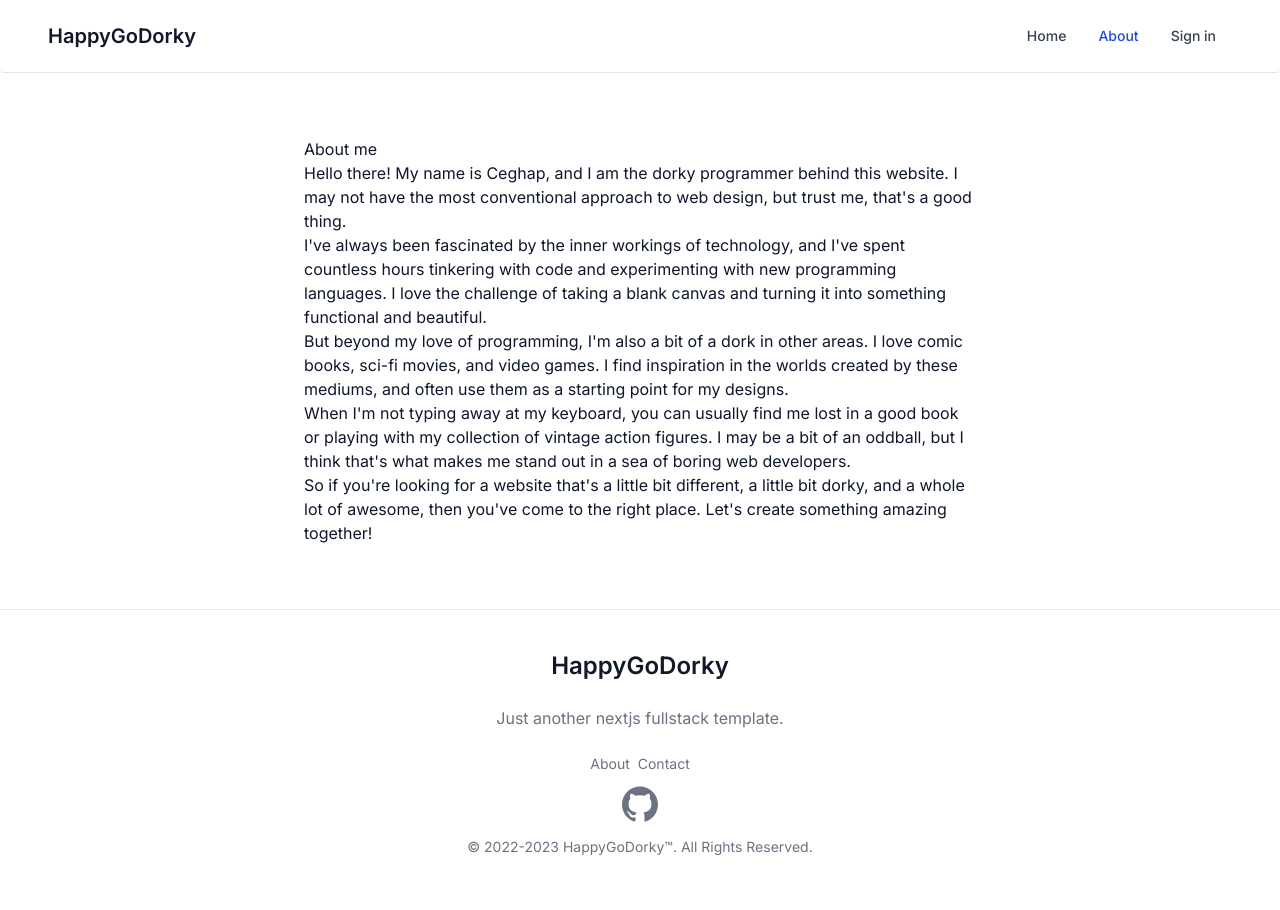
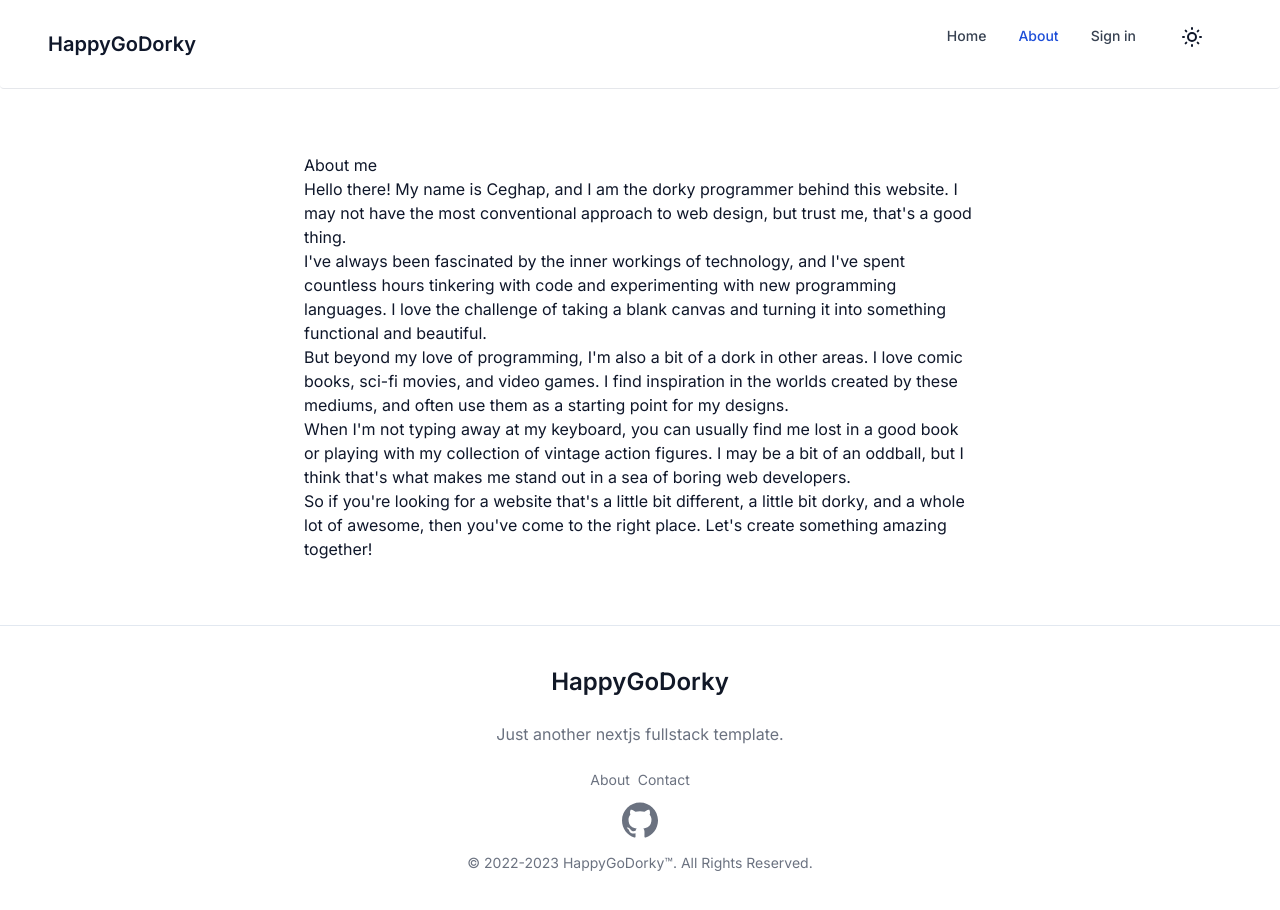
Before and after one commit to ceghap/nextjs-fullstack, a Next.js app: page /about in a window 1280 px wide. Shown: the top 910 px of the page. Built offline with nearby package versions, Linux system fonts and the light colour scheme.

Commit message:
Added dark mode

```diff
--- a/package.json
+++ b/package.json
@@ -13,6 +13,7 @@
     "@next-auth/prisma-adapter": "^1.0.5",
     "@next/font": "13.1.6",
     "@prisma/client": "^4.12.0",
+    "@radix-ui/react-label": "^2.0.2",
     "@radix-ui/react-slot": "^1.0.2",
     "@tanstack/react-query": "^4.28.0",
     "@tanstack/react-query-devtools": "^4.29.0",
@@ -27,6 +28,7 @@
     "lucide-react": "^0.241.0",
     "next": "13.1.6",
     "next-auth": "^4.21.1",
+    "next-themes": "^0.2.1",
     "nodemailer": "^6.9.1",
     "react": "18.2.0",
     "react-dom": "18.2.0",
--- a/src/components/Header.tsx
+++ b/src/components/Header.tsx
@@ -1,3 +1,5 @@
+import { ThemeToggle } from "./ThemeToggle";
+
 const Header = () => {
   return (
     <header>
@@ -609,6 +611,9 @@ const Header = () => {
                 alt="user photo"
               />
             </button>
+            <div className="relative top-[6px] ml-2">
+              <ThemeToggle />
+            </div>
             {/* Dropdown menu */}
             <div
               className="z-50 my-4 hidden w-56 list-none divide-y divide-gray-100 rounded bg-white text-base shadow dark:divide-gray-600 dark:bg-gray-700"
--- a/src/components/Navbar.tsx
+++ b/src/components/Navbar.tsx
@@ -1,6 +1,7 @@
 import Link from "next/link";
 import { useRouter } from "next/router";
 import { CgMenu } from "react-icons/cg";
+import { ThemeToggle } from "./ThemeToggle";
 const Navbar = () => {
   const router = useRouter();
 
@@ -24,12 +25,10 @@ const Navbar = () => {
         </button>
         <div className="hidden w-full md:block md:w-auto" id="navbar-default">
           <ul className="mt-4 flex flex-col rounded-lg border border-gray-100 bg-gray-50 p-4 dark:border-gray-700 dark:bg-gray-800 md:mt-0 md:flex-row md:space-x-8 md:border-0 md:bg-white md:text-sm md:font-medium md:dark:bg-gray-900">
-            <>
             <li>
               <Link
                 href="/"
-                  className={`block rounded bg-blue-700 py-2 pl-3 pr-4 md:bg-transparent md:p-0 ${
-                    router.asPath === "/"
+                className={`block rounded bg-blue-700 py-2 pl-3 pr-4 md:bg-transparent md:p-0 ${router.asPath === "/"
                   ? "dark:text-white md:text-blue-700"
                   : "text-gray-700 dark:text-gray-400"
                   }`}
@@ -41,8 +40,7 @@ const Navbar = () => {
             <li>
               <Link
                 href="/about"
-                  className={`block rounded py-2 pl-3 pr-4 text-gray-700 hover:bg-gray-100 dark:text-gray-400 dark:hover:bg-gray-700 dark:hover:text-white md:border-0 md:p-0 md:hover:bg-transparent md:hover:text-blue-700 md:dark:hover:bg-transparent md:dark:hover:text-white ${
-                    router.asPath === "/about"
+                className={`block rounded py-2 pl-3 pr-4 text-gray-700 hover:bg-gray-100 dark:text-gray-400 dark:hover:bg-gray-700 dark:hover:text-white md:border-0 md:p-0 md:hover:bg-transparent md:hover:text-blue-700 md:dark:hover:bg-transparent md:dark:hover:text-white ${router.asPath === "/about"
                   ? "dark:text-white md:text-blue-700"
                   : "text-gray-700 dark:text-gray-400"
                   }`}
@@ -50,11 +48,9 @@ const Navbar = () => {
                 About
               </Link>
             </li>
-
             <li>
               <Link
-                  className={`block rounded py-2 pl-3 pr-4 text-gray-700 hover:bg-gray-100 dark:text-gray-400 dark:hover:bg-gray-700 dark:hover:text-white md:border-0 md:p-0 md:hover:bg-transparent md:hover:text-blue-700 md:dark:hover:bg-transparent md:dark:hover:text-white ${
-                    router.asPath === "/signin"
+                className={`block rounded py-2 pl-3 pr-4 text-gray-700 hover:bg-gray-100 dark:text-gray-400 dark:hover:bg-gray-700 dark:hover:text-white md:border-0 md:p-0 md:hover:bg-transparent md:hover:text-blue-700 md:dark:hover:bg-transparent md:dark:hover:text-white ${router.asPath === "/signin"
                   ? "dark:text-white md:text-blue-700"
                   : "text-gray-700 dark:text-gray-400"
                   }`}
@@ -63,7 +59,9 @@ const Navbar = () => {
                 Sign in
               </Link>
             </li>
-            </>
+            <li>
+              <ThemeToggle />
+            </li>
           </ul>
         </div>
       </div>
--- a/src/components/SidebarItem.tsx
+++ b/src/components/SidebarItem.tsx
@@ -15,7 +15,7 @@ const SidebarItem = ({
         <span className="text-2xl text-gray-400 group-hover:text-gray-900">
           {icon}
         </span>
-        <span className="ml-3">{name}</span>
+        <span className="ml-3 dark:text-white">{name}</span>
       </Link>
     </li>
   );
--- /dev/null
+++ b/src/components/ThemeProvider.tsx
@@ -0,0 +1,8 @@
+
+import * as React from "react"
+import { ThemeProvider as NextThemesProvider } from "next-themes"
+import { ThemeProviderProps } from "next-themes/dist/types"
+
+export function ThemeProvider({ children, ...props }: ThemeProviderProps) {
+    return <NextThemesProvider {...props}>{children}</NextThemesProvider>
+}
--- /dev/null
+++ b/src/components/ThemeToggle.tsx
@@ -0,0 +1,23 @@
+
+import * as React from "react"
+import { useTheme } from "next-themes"
+
+import { Button } from "@/components/ui/button"
+import { Icons } from "@/components/icon"
+
+export function ThemeToggle() {
+    const { setTheme, theme } = useTheme()
+
+    return (
+        <Button
+            variant="ghost"
+            size="sm"
+            onClick={() => setTheme(theme === "light" ? "dark" : "light")}
+            className="relative top-[-7px]"
+        >
+            <Icons.sun className="rotate-0 scale-100 transition-all dark:-rotate-90 dark:scale-0" />
+            <Icons.moon className="absolute rotate-90 scale-0 transition-all dark:rotate-0 dark:scale-100" />
+            <span className="sr-only">Toggle theme</span>
+        </Button>
+    )
+}
--- /dev/null
+++ b/src/components/icon.tsx
@@ -0,0 +1,23 @@
+import {
+    LucideProps,
+    Moon,
+    SunMedium,
+    Twitter,
+    type Icon as LucideIcon,
+} from "lucide-react"
+
+export type Icon = LucideIcon
+
+export const Icons = {
+    sun: SunMedium,
+    moon: Moon,
+    logo: (props: LucideProps) => (
+        <svg xmlns="http://www.w3.org/2000/svg" viewBox="0 0 24 24" {...props}>
+            <path
+                fill="currentColor"
+                d="M11.572 0c-.176 0-.31.001-.358.007a19.76 19.76 0 0 1-.364.033C7.443.346 4.25 2.185 2.228 5.012a11.875 11.875 0 0 0-2.119 5.243c-.096.659-.108.854-.108 1.747s.012 1.089.108 1.748c.652 4.506 3.86 8.292 8.209 9.695.779.25 1.6.422 2.534.525.363.04 1.935.04 2.299 0 1.611-.178 2.977-.577 4.323-1.264.207-.106.247-.134.219-.158-.02-.013-.9-1.193-1.955-2.62l-1.919-2.592-2.404-3.558a338.739 338.739 0 0 0-2.422-3.556c-.009-.002-.018 1.579-.023 3.51-.007 3.38-.01 3.515-.052 3.595a.426.426 0 0 1-.206.214c-.075.037-.14.044-.495.044H7.81l-.108-.068a.438.438 0 0 1-.157-.171l-.05-.106.006-4.703.007-4.705.072-.092a.645.645 0 0 1 .174-.143c.096-.047.134-.051.54-.051.478 0 .558.018.682.154.035.038 1.337 1.999 2.895 4.361a10760.433 10760.433 0 0 0 4.735 7.17l1.9 2.879.096-.063a12.317 12.317 0 0 0 2.466-2.163 11.944 11.944 0 0 0 2.824-6.134c.096-.66.108-.854.108-1.748 0-.893-.012-1.088-.108-1.747-.652-4.506-3.859-8.292-8.208-9.695a12.597 12.597 0 0 0-2.499-.523A33.119 33.119 0 0 0 11.573 0zm4.069 7.217c.347 0 .408.005.486.047a.473.473 0 0 1 .237.277c.018.06.023 1.365.018 4.304l-.006 4.218-.744-1.14-.746-1.14v-3.066c0-1.982.01-3.097.023-3.15a.478.478 0 0 1 .233-.296c.096-.05.13-.054.5-.054z"
+            />
+        </svg>
+    ),
+
+}
--- a/src/components/layouts/PrivateLayout.tsx
+++ b/src/components/layouts/PrivateLayout.tsx
@@ -1,9 +1,11 @@
 import React from "react";
 import Header from "../Header";
 import Sidebar from "../Sidebar";
+import { ThemeProvider } from "../ThemeProvider";
 
 const PrivateLayout = ({ children }: { children: React.ReactNode }) => {
   return (
+    <ThemeProvider attribute="class" defaultTheme="system" enableSystem>
       <div>
         <>
           <Header />
@@ -13,6 +15,7 @@ const PrivateLayout = ({ children }: { children: React.ReactNode }) => {
           </div>
         </>
       </div>
+    </ThemeProvider>
   );
 };
 
--- a/src/components/layouts/PublicLayout.tsx
+++ b/src/components/layouts/PublicLayout.tsx
@@ -1,14 +1,17 @@
 import React from "react";
 import Footer from "../Footer";
 import Navbar from "../Navbar";
+import { ThemeProvider } from "../ThemeProvider";
 
 const PublicLayout = ({ children }: { children: React.ReactNode }) => {
   return (
-    <div className="relative min-h-screen">
-      <Navbar />
-      <div className="">{children}</div>
-      <Footer />
-    </div>
+    <ThemeProvider attribute="class" defaultTheme="system" enableSystem>
+      <div className="relative min-h-screen">
+        <Navbar />
+        <div className="">{children}</div>
+        <Footer />
+      </div>
+    </ThemeProvider>
   );
 };
 
--- a/src/pages/signin.tsx
+++ b/src/pages/signin.tsx
@@ -85,7 +85,7 @@ export default function Signin() {
       <main className="flex justify-center p-4">
         <section className="w-full dark:bg-gray-900">
           <div className="mx-auto flex h-full flex-col items-center justify-center px-6 py-8 lg:py-0">
-            <div className="w-full rounded-lg bg-white sm:max-w-md md:mt-0 xl:p-0">
+            <div className="w-full rounded-lg bg-dark sm:max-w-md md:mt-0 xl:p-0">
               <div className="space-y-4 p-6 sm:p-8 md:space-y-6">
                 <h1 className="text-center text-xl font-bold leading-tight tracking-tight text-gray-900 dark:text-white md:text-2xl">
                   Sign in to your account
--- a/src/pages/signup.tsx
+++ b/src/pages/signup.tsx
@@ -130,7 +130,7 @@ export default function Signup() {
       <main className="flex justify-center p-4">
         <section className="w-full dark:bg-gray-900">
           <div className="mx-auto flex h-full flex-col items-center justify-center px-6 py-8 lg:py-0">
-            <div className="w-full rounded-lg bg-white sm:max-w-md md:mt-0 xl:p-0">
+            <div className="w-full rounded-lg bg-dark sm:max-w-md md:mt-0 xl:p-0">
               <div className="space-y-4 p-6 sm:p-8 md:space-y-6">
                 <h1 className="text-center text-xl font-bold leading-tight tracking-tight text-gray-900 dark:text-white md:text-2xl">
                   Sign up for an account
```
Also changed, not shown: src/pages/index.tsx (+6 -6 lines), 1 other file (tests, documents, lock files or other folders). Lines whose indentation alone changed are shown as unchanged.
